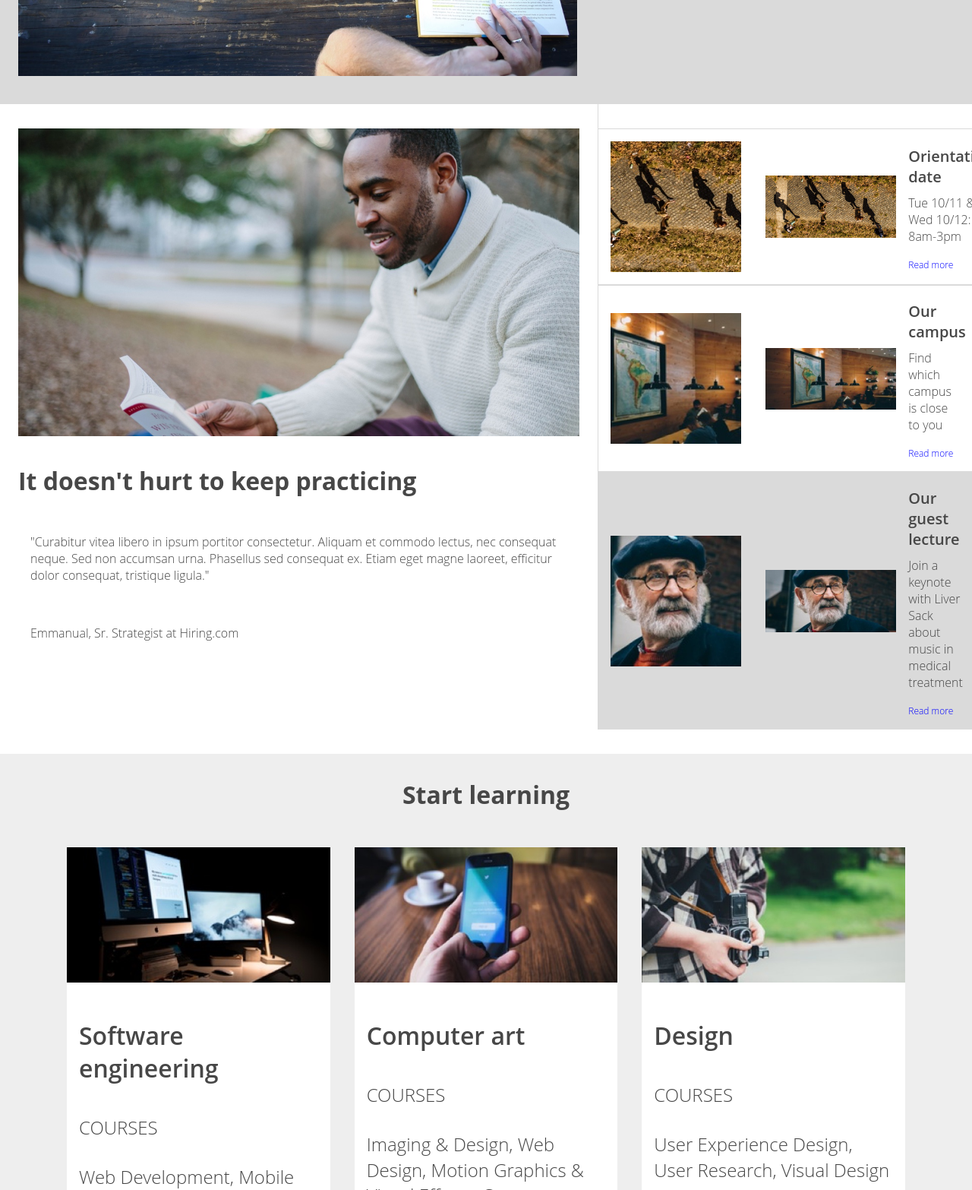
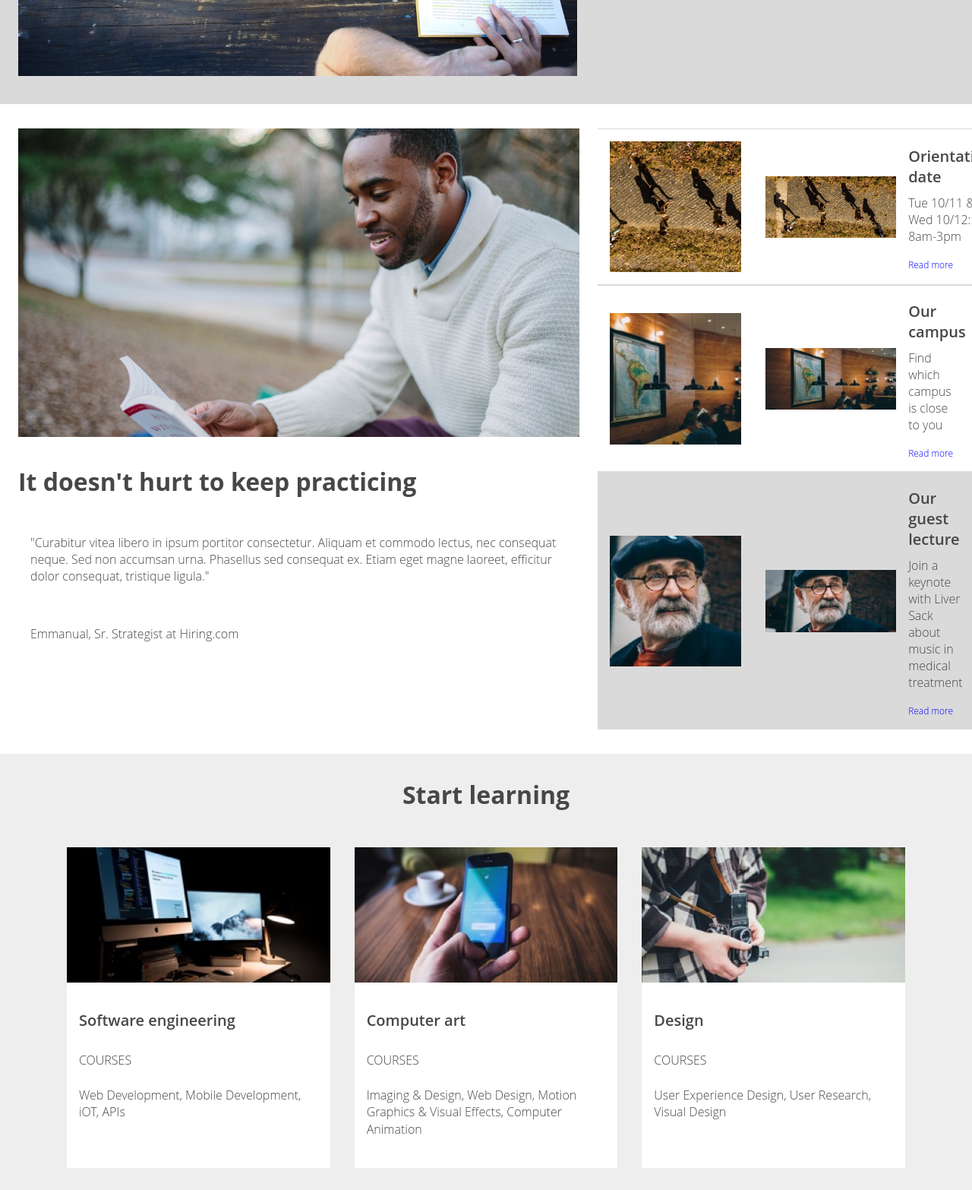
Before and after one commit to JCochrun/colmaracademy, a plain HTML site: page index.html in a window 1280 px wide. Shown: the part 540-2106 px from the top of the page at 76% size. Drawn offline with Linux system fonts and the light colour scheme.

Commit message:
Update styles.css

```diff
--- a/resources/css/styles.css
+++ b/resources/css/styles.css
@@ -222,11 +222,15 @@ a {
   }
 }
 
+#information .section {
+  margin-right: 0;
+  padding-right: 32px;
+}
+
 .sidebar {
   display: flex;
   width: 40%;
   flex-direction: column;
-  border-left: 1px solid #dadada;
   padding-top: 32px;
   height: 100%;
 }
@@ -405,10 +409,10 @@ a {
 }
 
 .grid-item h3 {
-  font-size: 2rem;
+  font-size: 1.25rem;
 }
 .grid-item p {
-  font-size: 1.5rem;
+  font-size: 1rem;
   line-height: 1.4;
 }
 
```
